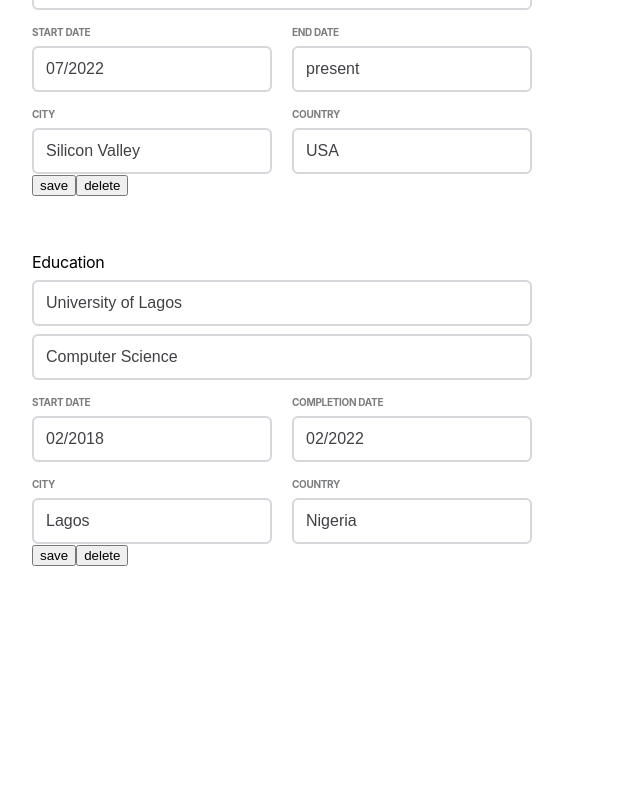
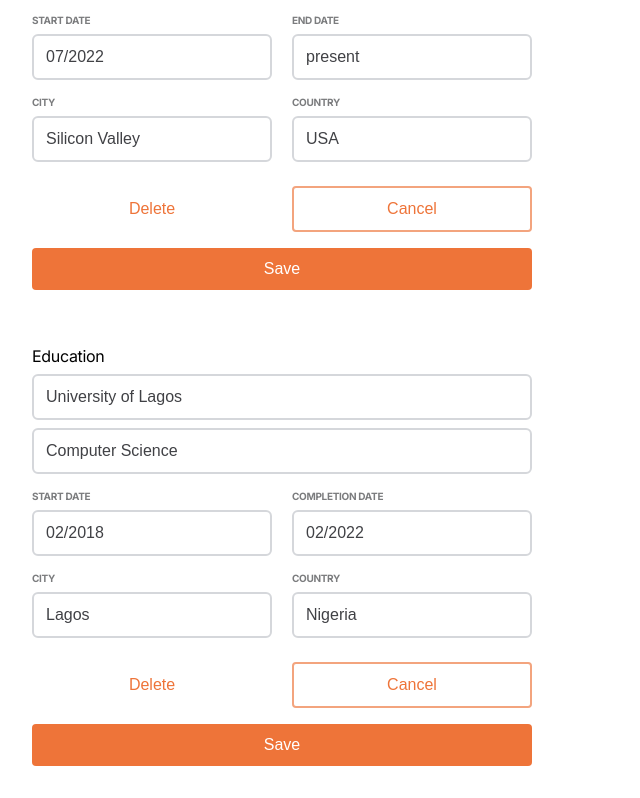
Before and after one commit to mubzie/cv-project, a React (Create React App) app: page / in a window 1280 px wide. Shown: the part 700-1498 px from the top of the page, without its empty margins (0-640 px from the left). Before the commit the page ends 1298 px from the top, so only its background shows below. Built offline with nearby package versions, Linux system fonts and the light colour scheme.

Commit message:
worked on styling buttons

```diff
--- a/src/components/formComponentEducation.js
+++ b/src/components/formComponentEducation.js
@@ -24,6 +24,7 @@ class Education extends Component {
         this.handleChange = this.handleChange.bind(this)
         this.onSubmitEducation = this.onSubmitEducation.bind(this)
         this.deleteEducation = this.deleteEducation.bind(this)
+        this.onClearButton = this.onClearButton.bind(this)
 
     }
 
@@ -57,6 +58,21 @@ class Education extends Component {
         })
 
         this.props.addEducation(this.state.education)
+
+    }
+
+    onClearButton() {
+        this.setState({
+            education: {
+                university: '',
+                degree: '',
+                startDate: '',
+                completionDate: '',
+                city: '',
+                country: '',
+                id: uniqid()
+            }
+        })
 
     }
 
@@ -114,9 +130,13 @@ class Education extends Component {
                 </form>
 
                 <div className="form-btns">
-                    <button className="delete-btn" id="save-btn" onClick={ this.onSubmitEducation } >save</button>
-                    <button className="delete-btn" id="del-btn" onClick={ this.deleteEducation } >delete</button>
-                    {/* <button className="add-new-btn" id="add-btn" onClick={ this.addEducation } >add new Education</button> */}
+                    <div className="btn-title">
+                        <button className="delete-btn" id="del-button" onClick={ this.deleteEducation } >Delete</button>
+                        <button className="clear-btn" id="clear-button" onClick={ this.onClearButton } >Cancel</button>
+
+                    </div>
+
+                    <button className="save-btn" id="save-button" onClick={ this.onSubmitEducation } >Save</button>
                 </div>
 
             </div>
--- a/src/components/formComponentPersonal.js
+++ b/src/components/formComponentPersonal.js
@@ -25,8 +25,8 @@ class PersonalDetails extends Component {
                 </form>
 
                 <div className="form-btns">
-                    <button className="save-btn" onClick={ saveButton }>save</button>
-                    <button className="delete-btn" onClick={ clearButton }>clear</button>
+                    {/* <button className="save-btn" onClick={ saveButton }>Save</button> */}
+                    {/* <button className="delete-btn" onClick={ clearButton }>clear</button> */}
                 </div>
 
             </div>
--- a/src/components/formComponentWorkExp.js
+++ b/src/components/formComponentWorkExp.js
@@ -25,6 +25,7 @@ class WorkExperience extends Component {
         this.handleChange = this.handleChange.bind(this)
         this.onSubmitExperience = this.onSubmitExperience.bind(this)
         this.deleteWorkExperience = this.deleteWorkExperience.bind(this)
+        this.onClearButton = this.onClearButton.bind(this)
 
     }
 
@@ -59,6 +60,21 @@ class WorkExperience extends Component {
         })
 
         this.props.addWorkExperience(this.state.workExperience)
+    }
+
+    onClearButton() {
+        this.setState({
+            workExperience: {
+                company: '',
+                role: '',
+                startDate: '',
+                completionDate: '',
+                id: uniqid(),
+                city: '',
+                country: ''
+            }
+        })
+
     }
 
     deleteWorkExperience(e) {
@@ -115,9 +131,13 @@ class WorkExperience extends Component {
                 </form>
 
                 <div className="form-btns">
-                    <button className="save-btn" onClick={ this.onSubmitExperience }>save</button>
-                    <button className="delete-btn" onClick={ this.deleteWorkExperience }>delete</button>
-                    {/* <button className="add-new-btn" onClick={ this.addWorkExperience } >add new Experience</button> */}
+                    <div className="btn-title">
+                        <button className="delete-btn" onClick={ this.deleteWorkExperience }>Delete</button>
+                        <button className="clear-btn" onClick={ this.onClearButton } >Cancel</button>
+
+                    </div>
+
+                    <button className="save-btn" onClick={ this.onSubmitExperience }>Save</button>
                 </div>
 
             </div>
--- a/src/styles/App.css
+++ b/src/styles/App.css
@@ -1,4 +1,4 @@
-/* @import url('https://fonts.googleapis.com/css2?family=Inter:wght@400;500;700&display=swap'); */
+@import url('https://fonts.googleapis.com/css2?family=Inter:wght@400;500;700&display=swap');
 
 :root {
     --primary-color: #121417;
@@ -19,6 +19,7 @@
     --spacing-medium: 56px;
     --spacing-small: 40px;
     --spacing-xsmall: 32px;
+    --spacing-xxsmall: 24px;
 
     --border-radius-thin: 4px;
 
@@ -44,6 +45,7 @@ body {
     display: flex;
     justify-content: center;
     align-items: center;
+    box-shadow: 0px 2px 2px rgb(211 210 210 / 50%);
 }
 
 .main {
@@ -93,6 +95,8 @@ form textarea {
     border: 2px solid var(--border-color);
     color: var(--text-color);
     font-size: var(--font-size-xsmall);
+    font-family: inherit;
+    resize: none;
 }
 
 input, textarea {
@@ -113,3 +117,50 @@ input, textarea {
     font-size: var(--font-size-xxxsmall);
     font-weight: 700;
 }
+
+/* style form button */
+button {
+    padding: 12px 16px;
+    font-size: var(--font-size-xsmall);
+    font-weight: 500;
+    border: none;
+    border-radius: 4px;
+    /* background-color: #191919; */
+    /* color: #fff; */
+    cursor: pointer;
+    width: 240px;
+}
+
+.btn-title {
+    display: flex;
+    gap: 20px;
+    width: 500px;
+    color: #7b7c7e;
+    text-transform: uppercase;
+    font-size: var(--font-size-xxxsmall);
+    font-weight: 700;
+    margin-top: var(--spacing-xxsmall);
+}
+
+div.form-btns {
+    width: 500px;
+}
+
+button.clear-btn {
+    background-color: #fff;
+    border: 2px solid #f3a47e;
+    color: #EE7439;
+}
+
+button.delete-btn {
+    background-color: #fff;
+    border: 2px solid #fff;
+    color: #EE7439;
+}
+
+button.save-btn {
+    margin-top: 16px;
+    width: inherit;
+    background-color: #EE7439;
+    color: #fff;
+}
```
